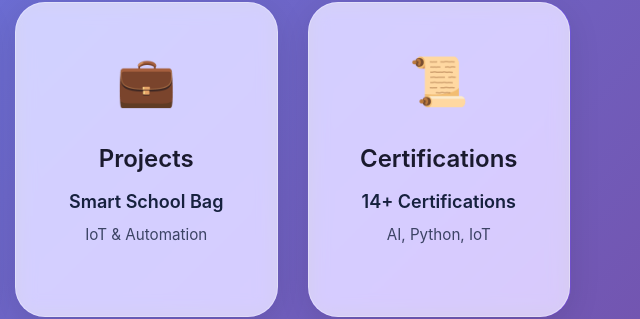
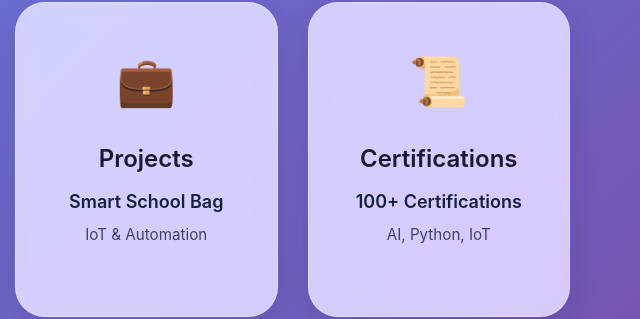
Before and after one commit to shrishrhukkeri/shrishrhukkeri.github.io, a plain HTML site: page index.html in a window 1280 px wide. Shown: the part 858-1177 px from the top of the page, 640-1280 px from the left. Drawn offline with Linux system fonts and the light colour scheme.

Commit message:
Update certifications count from 14 to 100

```diff
--- a/index.html
+++ b/index.html
@@ -68,7 +68,7 @@
                 <div class="glass-card highlight-card">
                     <div class="card-icon">📜</div>
                     <h3>Certifications</h3>
-                    <p>14+ Certifications</p>
+                    <p>100+ Certifications</p>
                     <span>AI, Python, IoT</span>
                 </div>
             </div>
```
